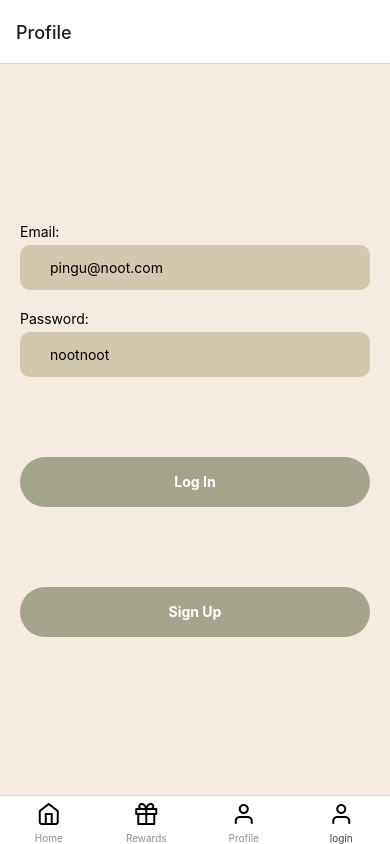
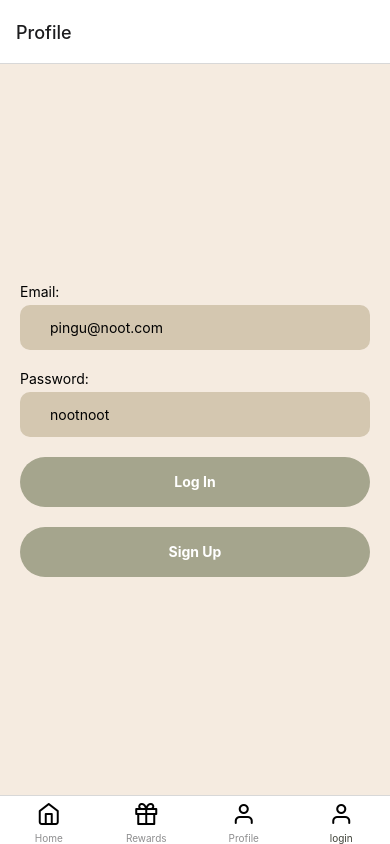
Before and after one commit to QDS2024/WellQuest, a React Native app in the folder client/: screen /login in a window 390 px wide. Built offline with nearby package versions, Linux system fonts and the light colour scheme.

Commit message:
fix the button too far issue

```diff
--- a/client/components/Navbar.jsx
+++ b/client/components/Navbar.jsx
@@ -5,7 +5,7 @@ import { getFocusedRouteNameFromRoute } from "@react-navigation/native";
 import HomeScreen from "./home/HomeScreen";
 import ProfileStack from "./profile/ProfileStack";
 import RewardsScreen from "./rewards/RewardsScreen";
-import LoginPage from "./register/login";
+import LoginPage from "./register/Login";
 
 const Tab = createBottomTabNavigator();
 
--- a/client/components/register/login.jsx
+++ b/client/components/register/login.jsx
@@ -51,8 +51,6 @@ export default function LoginPage() {
       <TouchableOpacity style={styles.signinBtn}>
         <Text style={styles.saveText}>Sign Up</Text>
       </TouchableOpacity>
-
-
     </View>
   );
 }
@@ -60,7 +58,7 @@ export default function LoginPage() {
 const styles = StyleSheet.create({
   container: {
     padding: 20,
-    gap: 80,
+    gap: 20,
     flex: 1,
     justifyContent:"center",
   },
```
